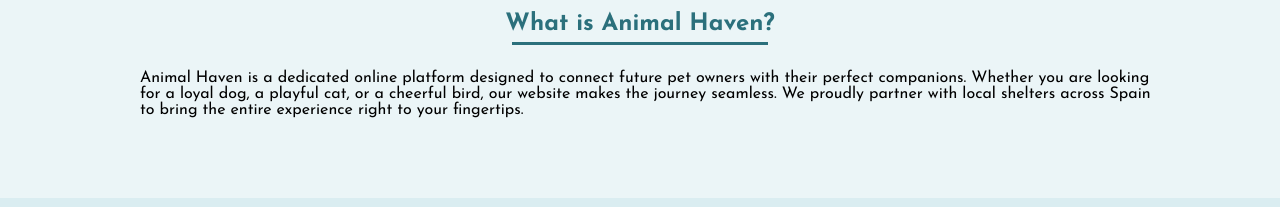
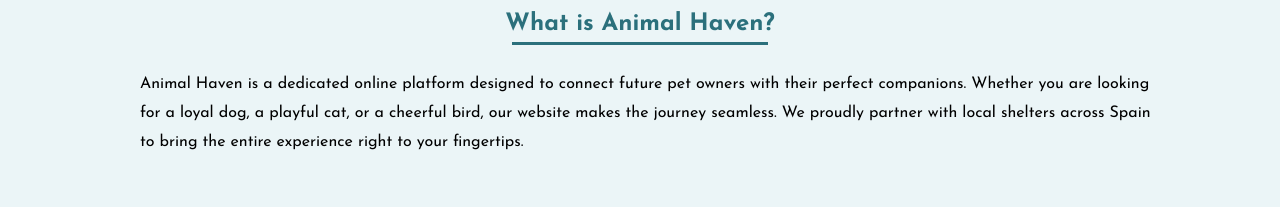
Before and after one commit to AllenHyun/Animal_Haven, an Angular app in the folder frontend/: page / in a window 1280 px wide. Shown: the part 738-945 px from the top of the page. Built offline with nearby package versions, Linux system fonts and the light colour scheme; a web font is replaced by a local one.

Commit message:
Little change

```diff
--- a/frontend/src/app/pages/home/home.css
+++ b/frontend/src/app/pages/home/home.css
@@ -160,3 +160,8 @@ u {
   font-size: 15px;
   color: #555;
 }
+
+#text-index p {
+  line-height: 1.8;
+  margin-bottom: 20px;
+}
```
